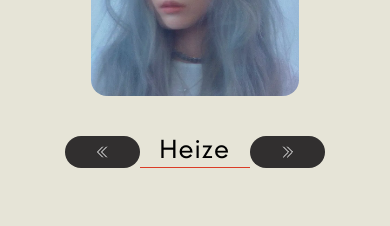
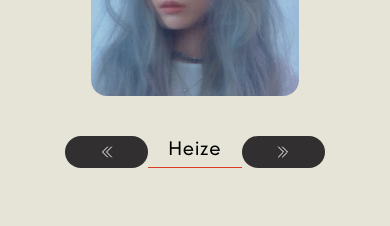
Before and after one commit to jSunpayco/julian-sunpayco, a Vue app: page / in a window 390 px wide. Shown: the part 1580-1806 px from the top of the page. Built offline with nearby package versions, Linux system fonts and the light colour scheme.

Commit message:
Add tooltips to music

```diff
--- a/src/components/Music.vue
+++ b/src/components/Music.vue
@@ -76,7 +76,7 @@
         <div class="flex flex-col items-center lg:items-end w-full">
             <h2 id="butler" class="text-3xl font-bold text-customRaisin text-center">Need Something New to Listen to?</h2>
             <h3 id="butler" class="text-lg lg:w-5/6 text-justify lg:text-right tracking-wide mt-5">Some things in life are more enjoyable with a song to fill the silence. Here are the top 5 artists/bands I listen to on Spotify. You may click the link below to listen to the full song on Spotify, or the image for just the preview.</h3>
-            <div class="block lg:hidden h-52 aspect-square rounded-2xl mt-10">
+            <div class="block lg:hidden h-52 aspect-square rounded-2xl mt-10" title="Pause/Play">
                 <img v-if="loading" src="/images/static.gif" class="rounded-2xl h-full w-full" alt="loading">
                 <button class="rounded-2xl h-full w-full relative" v-else @click="toggleSong()" aria-label="ToggleSong">
                     <p class="linkOverImage bg-opacity-70 rounded-2xl">
@@ -87,11 +87,11 @@
                 </button>
             </div>
             <div class="flex flex-row justify-between my-auto mt-10 lg:mt-5 w-full lg:w-5/6">
-                <button class="w-32 h-8 bg-customJet rounded-full transition-all" @click.prevent="prevArtist()" :disabled="loading" :class="[loading ? 'bg-slate-500' : 'hover:scale-125']" aria-label="Previous">
+                <button class="w-32 h-8 bg-customJet rounded-full transition-all" @click.prevent="prevArtist()" :disabled="loading" :class="[loading ? 'bg-slate-500' : 'hover:scale-125']" aria-label="Previous" title="Previous">
                     <svg xmlns="http://www.w3.org/2000/svg" fill="none" viewBox="0 0 24 24" stroke-width="1.5" stroke="currentColor" class="w-4 h-4 mx-auto text-white"><path stroke-linecap="round" stroke-linejoin="round" d="M18.75 19.5l-7.5-7.5 7.5-7.5m-6 15L5.25 12l7.5-7.5" /></svg>
                 </button>
-                <a id="neuzeit" class="text-2xl tracking-wider px-5 after:underlineInvert after:hover:scale-x-0 after:hover:origin-right relative text-center" :class="[loading ? 'opacity-0' : 'opacity-100']" :href="myData[currIndex].link" target="_blank">{{myData[currIndex].name}}</a>
-                <button class="w-32 h-8 bg-customJet rounded-full transition-all" @click.prevent="nextArtist()" :disabled="loading" :class="[loading ? 'bg-slate-500' : 'hover:scale-125']" aria-label="Next">
+                <a id="neuzeit" class="text-lg xs:text-2xl tracking-wider px-5 after:underlineInvert after:hover:scale-x-0 after:hover:origin-right relative text-center" :class="[loading ? 'opacity-0' : 'opacity-100']" :href="myData[currIndex].link" target="_blank" title="Spotify">{{myData[currIndex].name}}</a>
+                <button class="w-32 h-8 bg-customJet rounded-full transition-all" @click.prevent="nextArtist()" :disabled="loading" :class="[loading ? 'bg-slate-500' : 'hover:scale-125']" aria-label="Next" title="Next">
                     <svg xmlns="http://www.w3.org/2000/svg" fill="none" viewBox="0 0 24 24" stroke-width="1.5" stroke="currentColor" class="w-4 h-4 mx-auto text-white"><path stroke-linecap="round" stroke-linejoin="round" d="M11.25 4.5l7.5 7.5-7.5 7.5m-6-15l7.5 7.5-7.5 7.5" /></svg>
                 </button>
             </div>
```
